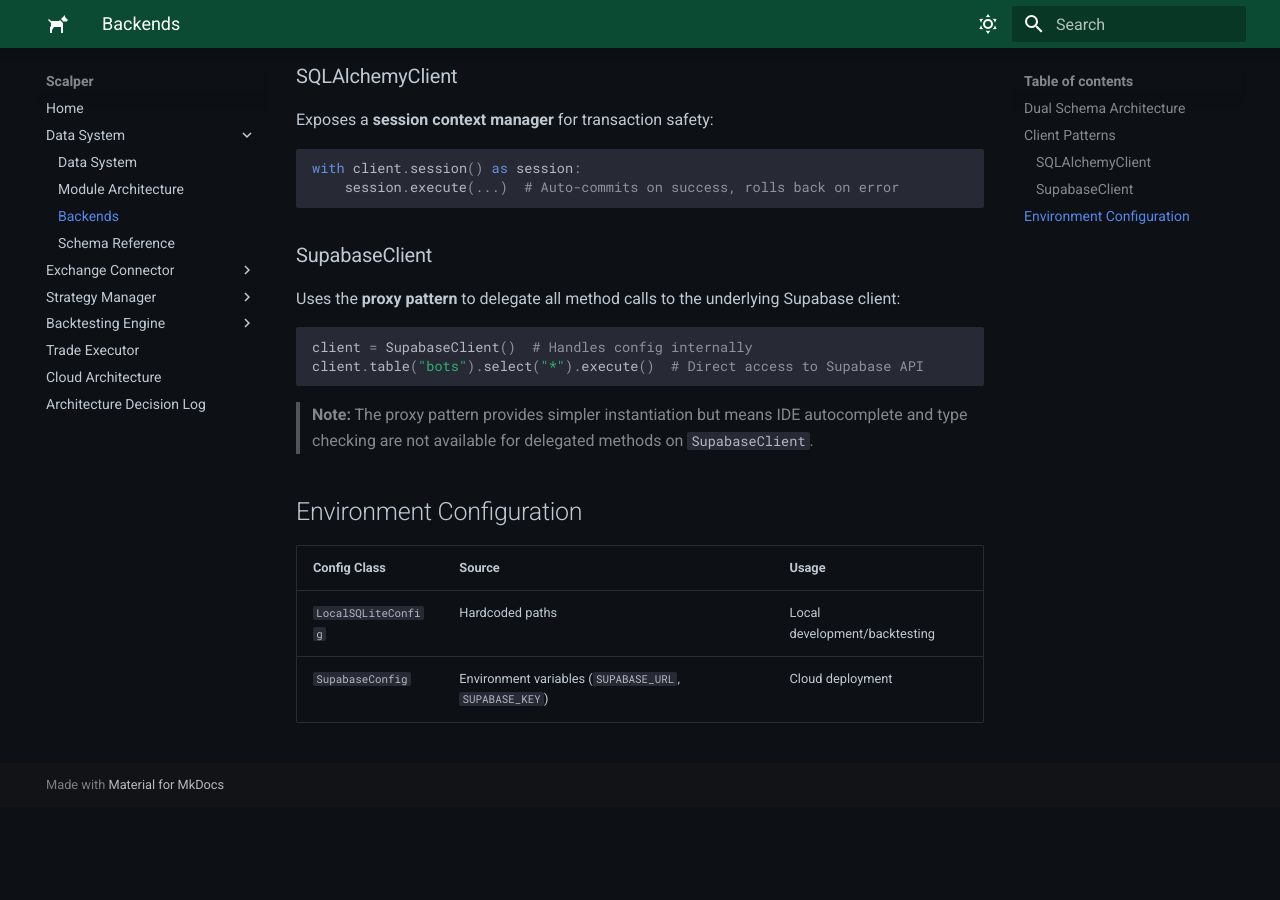
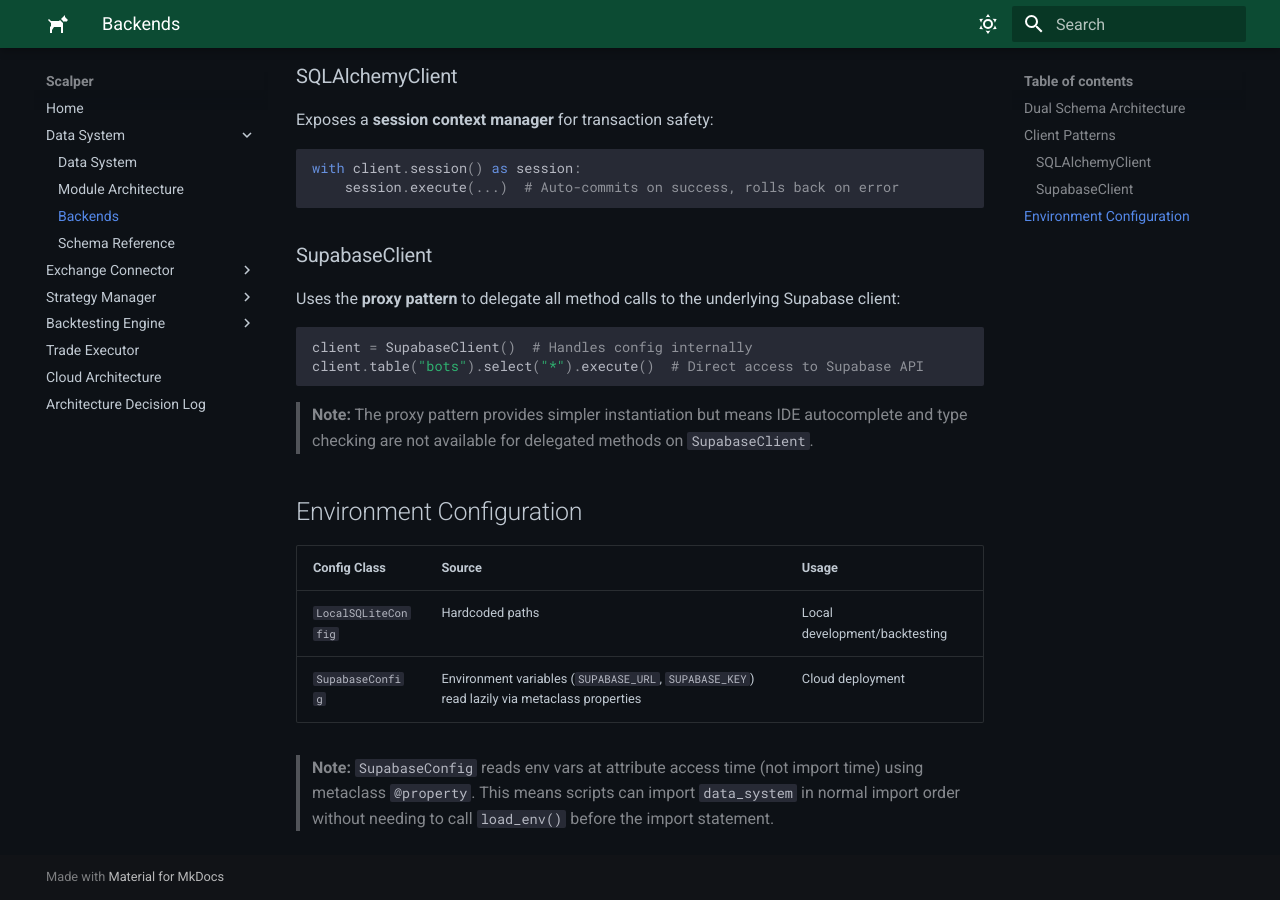
Before and after one commit to Phil-Lord/crypto-scalper, an MkDocs documentation site: the page built from docs/data-system/backends.md, in a window 1280 px wide and 900 px high, scrolled down 720 px. Built offline with MkDocs 1.6.1 and Material for MkDocs 9.7.7, drawn with Linux system fonts in a browser that asks for light colours; before the commit the page ends 1527 px from its top, so only the background shows below that.

Commit message:
DOC: Update docs to reflect env var lazy loading using meta class change

```diff
--- a/docs/data-system/backends.md
+++ b/docs/data-system/backends.md
@@ -42,7 +42,11 @@
 
 ## Environment Configuration
 
-| Config Class        | Source                                                 | Usage                         |
-| ------------------- | ------------------------------------------------------ | ----------------------------- |
-| `LocalSQLiteConfig` | Hardcoded paths                                        | Local development/backtesting |
-| `SupabaseConfig`    | Environment variables (`SUPABASE_URL`, `SUPABASE_KEY`) | Cloud deployment              |
+| Config Class        | Source                                                                                      | Usage                         |
+| ------------------- | ------------------------------------------------------------------------------------------- | ----------------------------- |
+| `LocalSQLiteConfig` | Hardcoded paths                                                                             | Local development/backtesting |
+| `SupabaseConfig`    | Environment variables (`SUPABASE_URL`, `SUPABASE_KEY`) read lazily via metaclass properties | Cloud deployment              |
+
+> **Note:** `SupabaseConfig` reads env vars at attribute access time (not import time) using
+> metaclass `@property`. This means scripts can import `data_system` in normal import order without
+> needing to call `load_env()` before the import statement.
```
Also changed, not shown: docs/architecture-decision-log.md (+6 -5 lines), .github/copilot-instructions.md.
